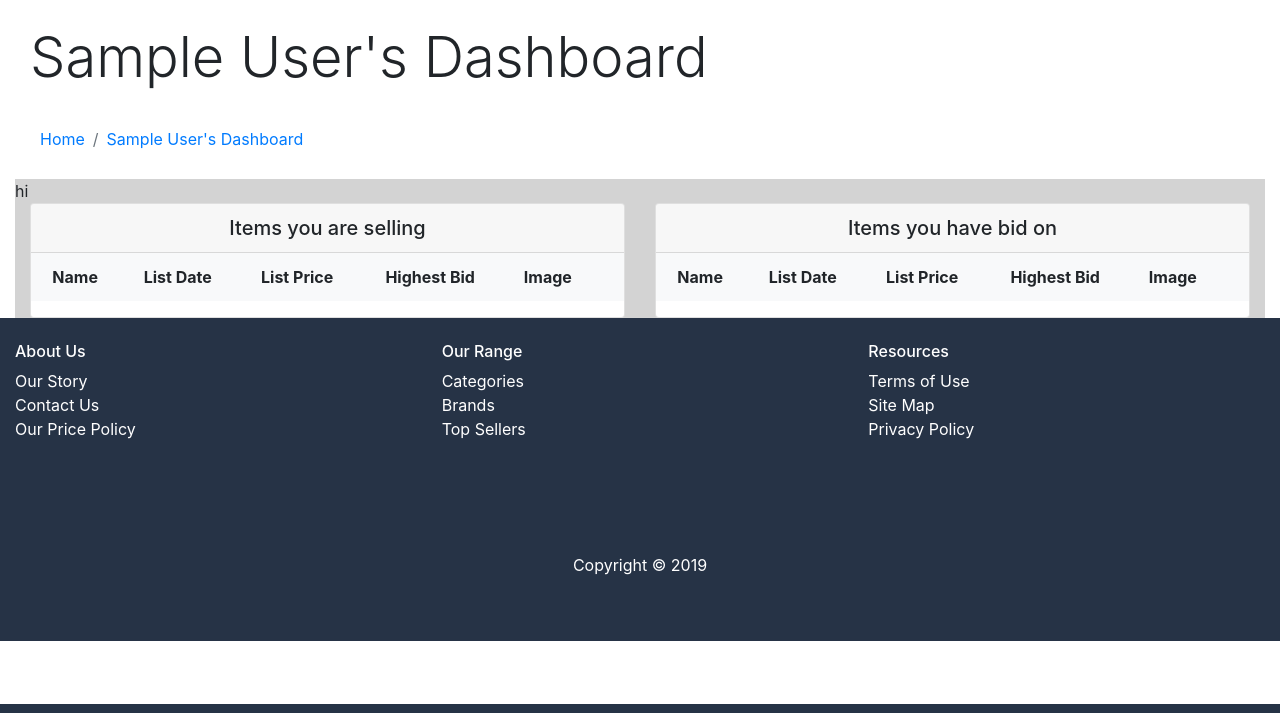
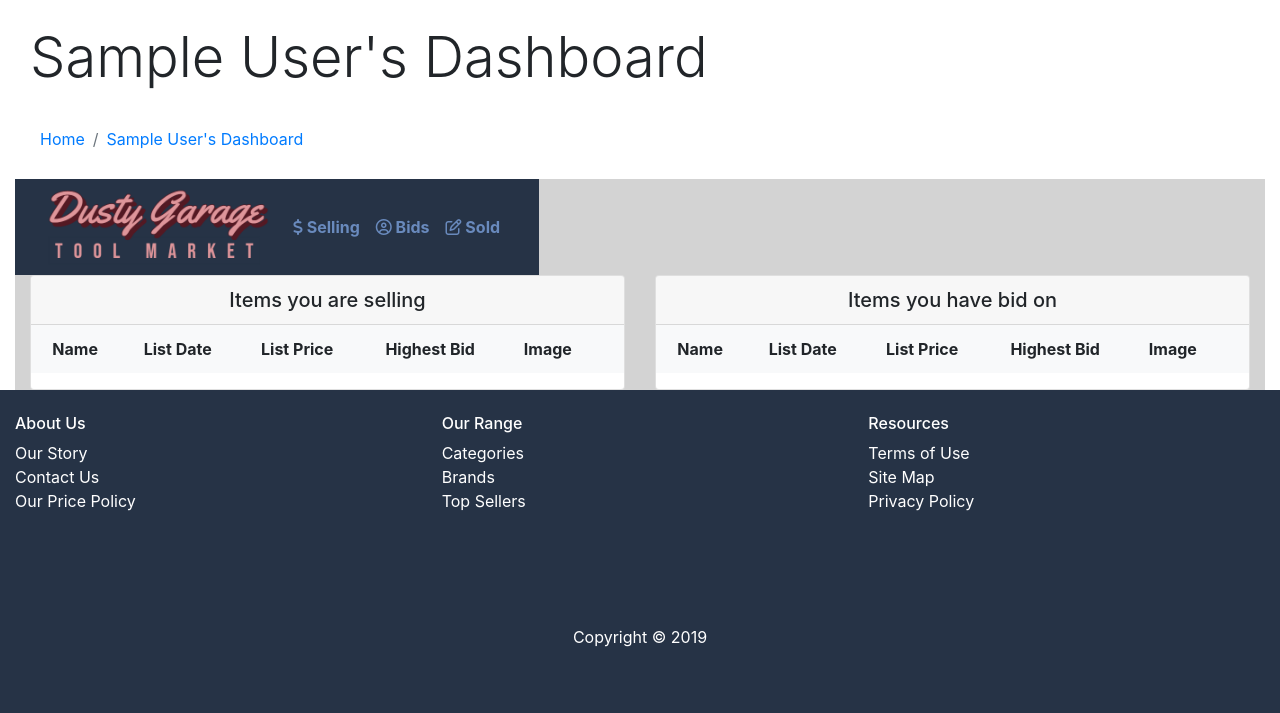
Before and after one commit to dcwilli/dustygarage, a Flask app: page /tools/userdash/1 in a window 1280 px wide. Shown: the part 96-809 px from the top of the page. Run offline with Flask 2, Linux system fonts and the light colour scheme; the visitor is signed in with stand-in values (Sample User, id 1); data comes from the database, SQL or seed files in the repository; data that the repository does not hold is empty; some libraries are stand-ins or nearby versions.

Commit message:
navbar in userdash

```diff
--- a/marketplace/templates/tools/userdash.html
+++ b/marketplace/templates/tools/userdash.html
@@ -42,7 +42,38 @@
     </div>
     <div class="container-fluid" id="itemdescription">
         <section class="container-fluid text-center " id="services ">
-            <div class="row" style="background: lightgrey "> hi</div>
+            <div class="row" style="background: lightgrey ">
+                <nav class="navbar navbar-expand-sm bg-base-blue text-white py-2">
+
+                    <button class="navbar-toggler" type="button" data-toggle="collapse"
+                        data-target="#navbarTogglerDemo01" aria-controls="navbarTogglerDemo01" aria-expanded="false"
+                        aria-label="Toggle navigation">
+                        <span class="navbar-toggler-icon"></span>
+                    </button>
+
+                    <div class="container-fluid">
+
+                        <a class="navbar-brand py-0 display-4" href="/"><img src="/static\img\dglogobgblue1.png"
+                                height="80" alt="">
+
+                            <!-- Logo stored at https://logomakr.com/1eX9e9 -->
+                        </a>
+
+                        <div class="navbar-nav text-white justify-content-end">
+                            <div class="collapse navbar-collapse" id="navbarTogglerDemo01">
+                                <a class="nav-item font-weight-bold text-light-blue nav-link" href="#"><i
+                                        class="fas fa-dollar-sign"></i> Selling </a>
+
+                                <a class="nav-item font-weight-bold text-light-blue nav-link" href="#"><i
+                                        class="far fa-user-circle"></i> Bids </a>
+
+                                <a class="nav-item font-weight-bold text-light-blue nav-link" href="#"><i
+                                        class="far fa-edit"></i> Sold </a>
+
+                            </div>
+                        </div>
+                </nav>
+            </div>
             <div class="row" style="background: lightgrey ">
                 <!-- List of Items being sold by user -->
                 <article class="col-sm-6 " id="browse ">
```
